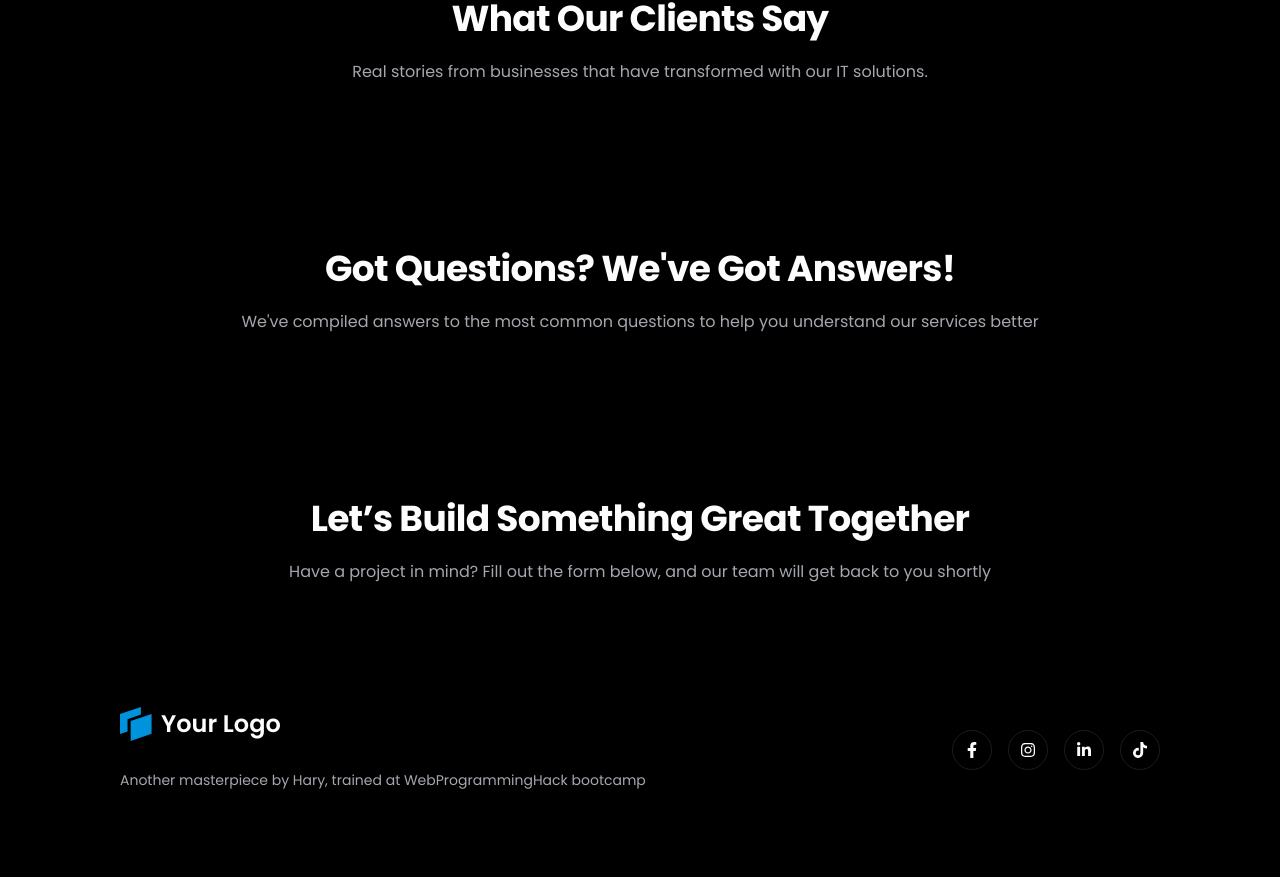
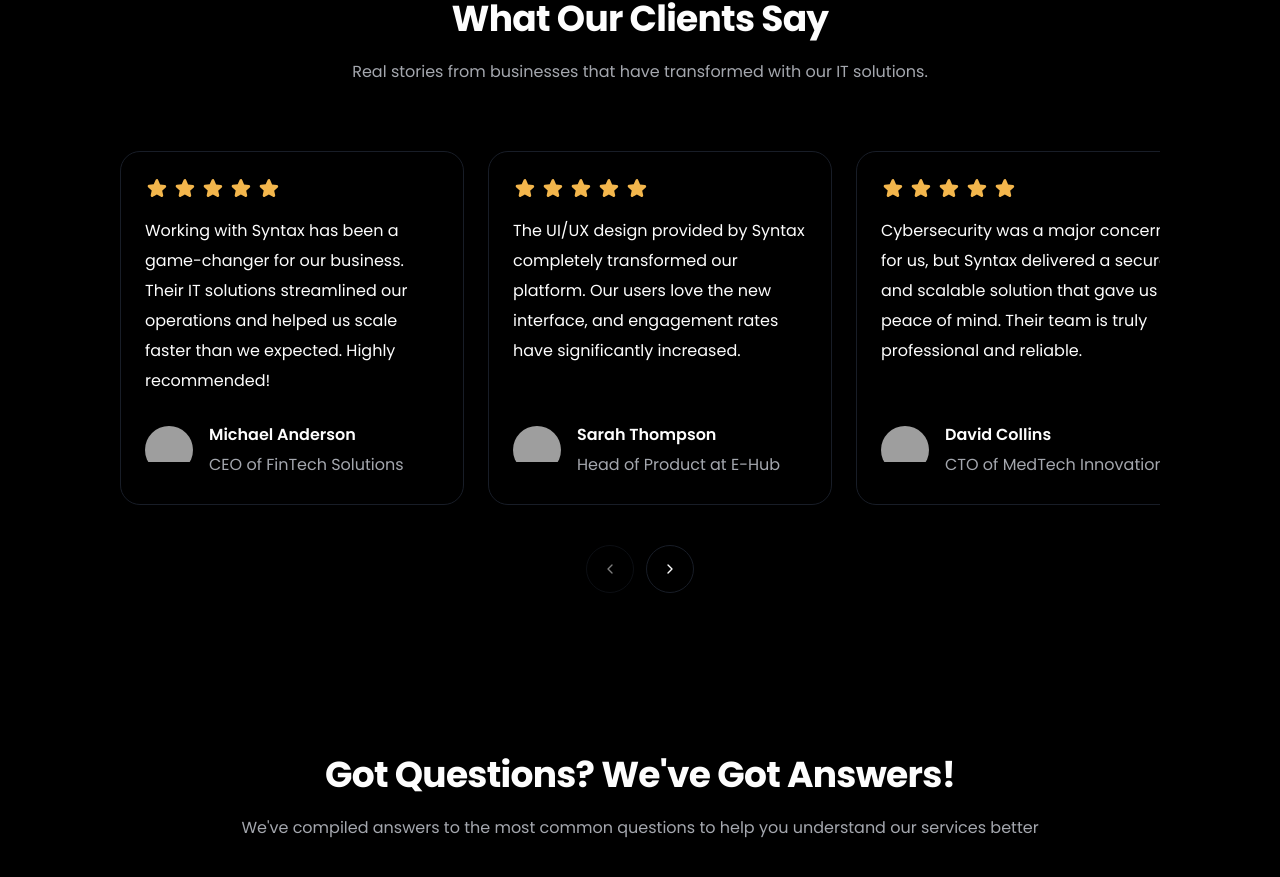
Before and after one commit to Hary300/Personal-Project-40-Dark-Blue-Portfolio, a React (Vite) app: page / in a window 1280 px wide. Shown: the part 5462-6339 px from the top of the page. Before the commit the page ends 6296 px from the top, so only its background shows below. Built offline with nearby package versions, Linux system fonts and the light colour scheme; grey boxes are pictures that could not be loaded.

Commit message:
feat: enhance TestimonialsSection with carousel functionality and star rating display

```diff
--- a/src/sections/08-testimonials/TestimonialsSection.tsx
+++ b/src/sections/08-testimonials/TestimonialsSection.tsx
@@ -1,12 +1,65 @@
 import SectionWrapper from '@/components/layouts/SectionWrapper';
 import SectionTitle from '@/components/shared/SectionTitle';
 import { testimonialsData } from '@/data/08-testimonialsData';
+import { TiStarFullOutline } from 'react-icons/ti';
+
+import {
+  Carousel,
+  CarouselContent,
+  CarouselItem,
+  CarouselNext,
+  CarouselPrevious,
+} from '@/components/ui/carousel';
 
 const TestimonialsSection = () => {
   const header = testimonialsData.header;
+  const testimonials = testimonialsData.testimonials;
   return (
     <SectionWrapper sectionId='testimonials' hasGap hasPy>
       <SectionTitle title={header.title} subtitle={header.subtitle} />
+      <Carousel className='w-full flex flex-col gap-6 lg:gap-10'>
+        <CarouselContent className='-ml-1 flex gap-5'>
+          {testimonials.map((testimonial, index) => (
+            <CarouselItem
+              key={index}
+              className='basis-full pl-1 sm:basis-1/2 xl:basis-1/3'
+            >
+              <div className='flex flex-col gap-5 lg:gap-6 rounded-2xl lg:rounded-3xl p-4 lg:p-6 border h-full justify-between'>
+                <div className='flex flex-col gap-4'>
+                  <div className='flex gap-1'>
+                    {Array.from({ length: testimonial.rating }).map(
+                      (_, index) => (
+                        <TiStarFullOutline
+                          key={index}
+                          className='fill-[#F3B64C] size-6'
+                        />
+                      )
+                    )}
+                  </div>
+                  <p className='text-sm lg:text-md'>{testimonial.quote}</p>
+                </div>
+                <div className='flex gap-4 items-center'>
+                  <div className='size-12 shrink-0 rounded-full overflow-hidden'>
+                    <img src={testimonial.author.avatar} alt='author avatar' />
+                  </div>
+                  <div className='flex flex-col'>
+                    <p className='font-bold lg:font-semibold text-sm lg:text-md'>
+                      {testimonial.author.name}
+                    </p>
+                    <p className='text-sm text-neutral-400 lg:text-md'>
+                      {testimonial.author.role}
+                    </p>
+                  </div>
+                </div>
+              </div>
+            </CarouselItem>
+          ))}
+        </CarouselContent>
+        <div className='flex justify-center gap-3 lg:'>
+          <CarouselPrevious className='static size-10 lg:size-12' />
+          <CarouselNext className='static size-10 lg:size-12' />
+        </div>
+      </Carousel>
     </SectionWrapper>
   );
 };
```
